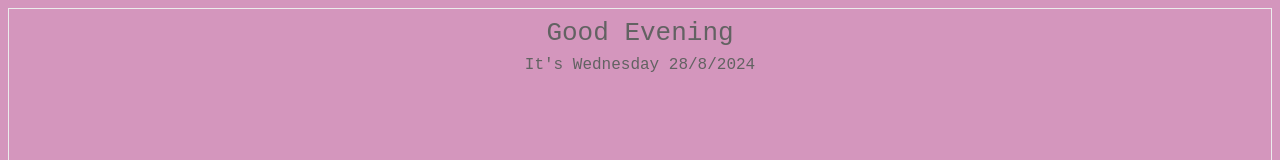
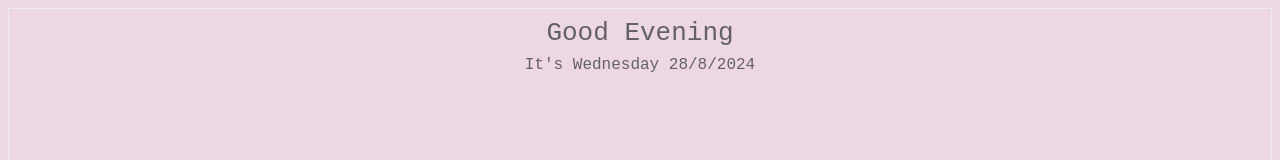
Before and after one commit to jekowal/notion4, a plain HTML site: page index.html in a window 1280 px wide. Shown: the top 160 px of the page. Drawn offline with Linux system fonts and the light colour scheme.

Commit message:
Update index.html

```diff
--- a/index.html
+++ b/index.html
@@ -18,7 +18,7 @@
     font-size:large;
 }
 body{
-    background-color: #D496BD;
+    background-color: #D496BD61;
 }
     </style>
 </head>
```
